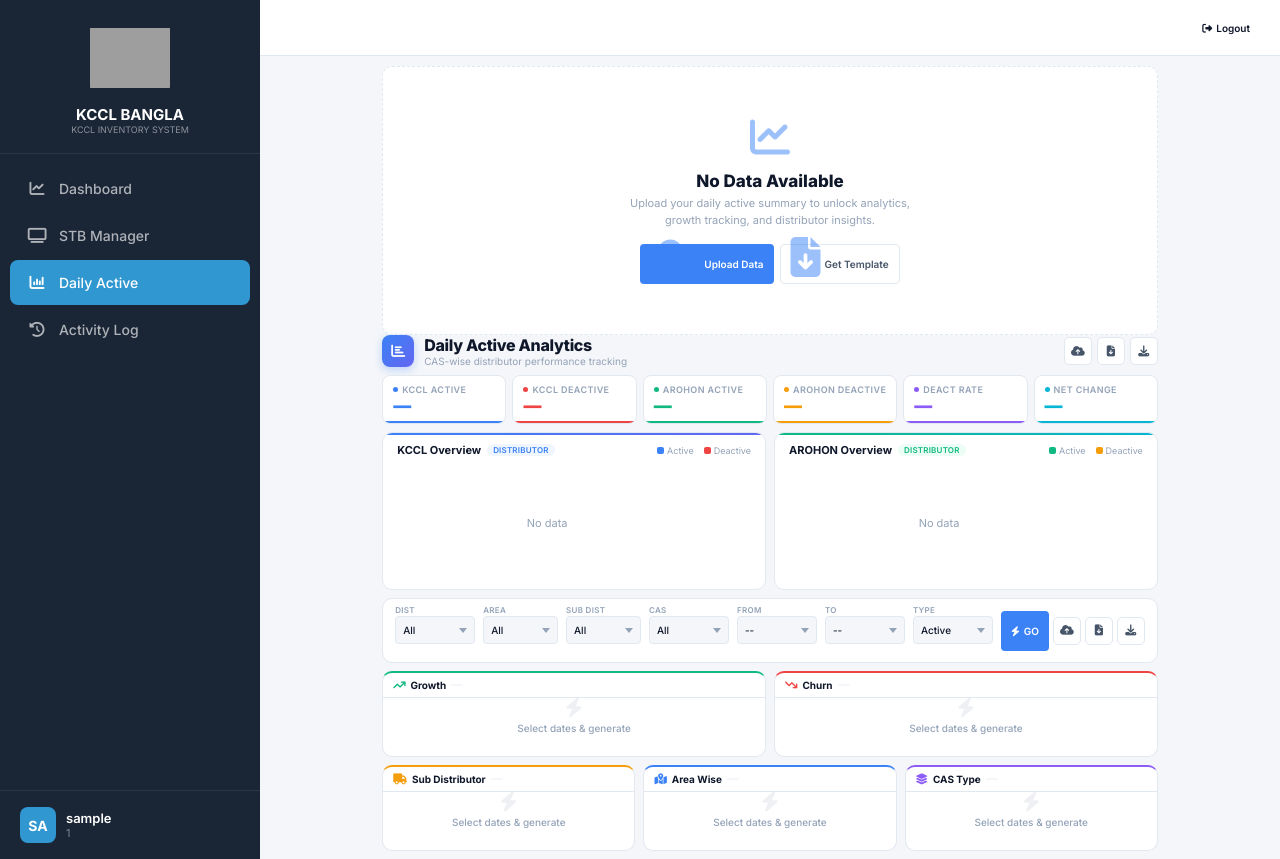
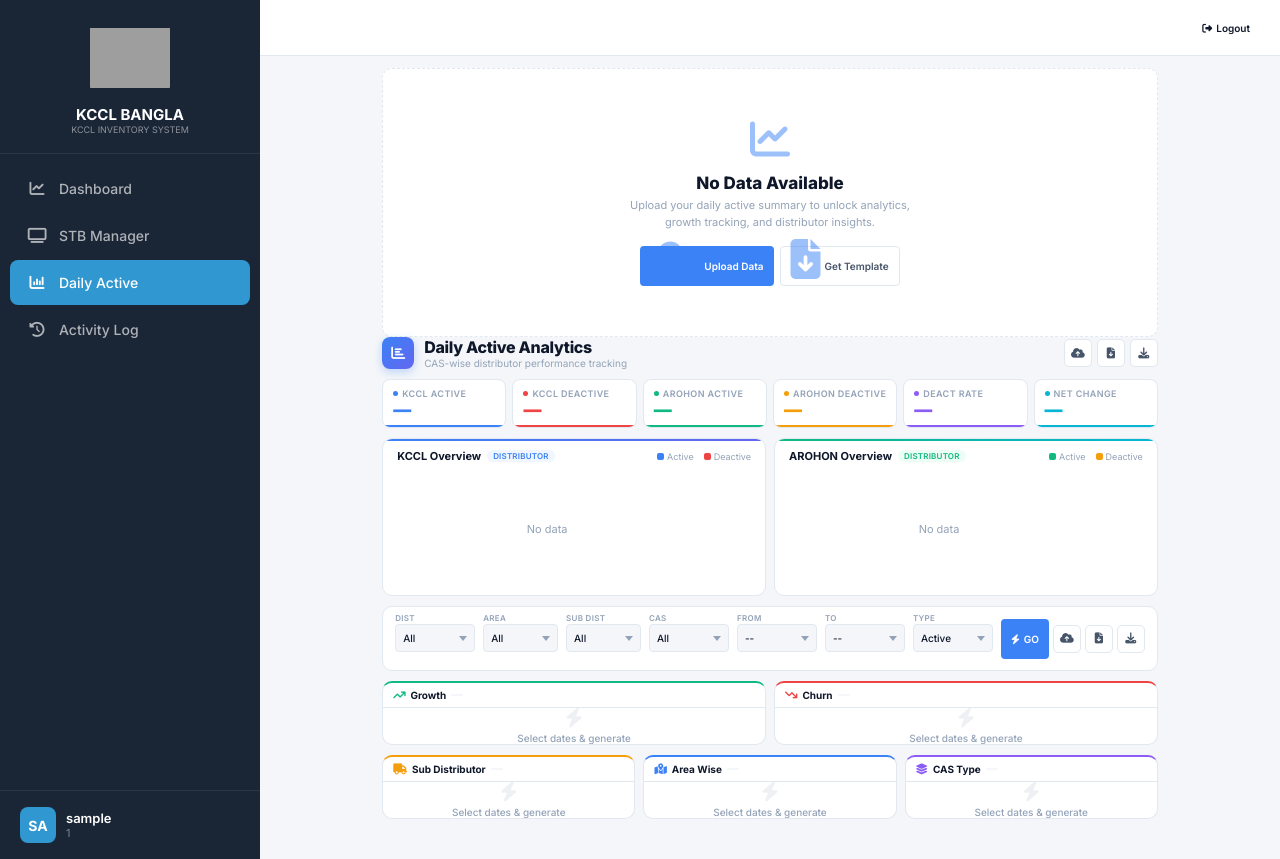
Before and after one commit to ANNU-2025/kccl-tracking-system, a Flask app: page /daily-active in a window 1280 px wide. Run offline with Flask 3, Linux system fonts and the light colour scheme; the visitor is signed in with stand-in values (Sample User, id 1); data that the repository does not hold is empty; some libraries are stand-ins or nearby versions; some web fonts are replaced; grey boxes are pictures that could not be loaded.

Commit message:
Update daily_active.html

```diff
--- a/templates/daily_active.html
+++ b/templates/daily_active.html
@@ -7,10 +7,9 @@
 <style>
 :root{--surface:#F4F6FA;--card:#FFFFFF;--border:#E2E8F0;--primary:#0F172A;--secondary:#475569;--muted:#94A3B8;--accent:#3B82F6;--accent2:#6366F1;--success:#10B981;--danger:#EF4444;--warning:#F59E0B;--info:#06B6D4;--purple:#8B5CF6;--radius:8px;--radius-sm:5px;--radius-lg:10px}
 *{font-family:'Inter',system-ui,-apple-system,sans-serif;box-sizing:border-box;margin:0;padding:0}
-body{overflow:hidden !important}
-body .content{height:100vh;display:flex;flex-direction:column;padding:10px 16px 8px;max-width:1520px;margin:0 auto;overflow:hidden !important}
+body .content{padding:12px 18px 30px;max-width:1520px;margin:0 auto}
 
-.pg-hd{display:flex;align-items:center;justify-content:space-between;margin-bottom:8px;flex-shrink:0}
+.pg-hd{display:flex;align-items:center;justify-content:space-between;margin-bottom:10px}
 .pg-hd-left{display:flex;align-items:center;gap:10px}
 .pg-icon{width:32px;height:32px;border-radius:var(--radius);background:linear-gradient(135deg,#3B82F6,#6366F1);display:flex;align-items:center;justify-content:center;color:#fff;font-size:14px;box-shadow:0 3px 8px rgba(59,130,246,.3)}
 .pg-hd h2{font-size:16px;font-weight:800;color:var(--primary);letter-spacing:-.3px}
@@ -20,7 +19,7 @@ body .content{height:100vh;display:flex;flex-direction:column;padding:10px 16px
 .btn-icon{width:28px;height:28px;padding:0;display:inline-flex;align-items:center;justify-content:center;border-radius:var(--radius-sm);background:var(--card);border:1px solid var(--border);color:var(--secondary);cursor:pointer;transition:all .15s;font-size:11px}
 .btn-icon:hover{background:var(--surface);color:var(--primary);border-color:#CBD5E1}
 
-.kpi-strip{display:grid;grid-template-columns:repeat(6,1fr);gap:6px;margin-bottom:8px;flex-shrink:0}
+.kpi-strip{display:grid;grid-template-columns:repeat(6,1fr);gap:6px;margin-bottom:10px}
 .kpi-card{background:var(--card);border:1px solid var(--border);border-radius:var(--radius);padding:8px 10px;position:relative;overflow:hidden}
 .kpi-card::after{content:'';position:absolute;bottom:0;left:0;right:0;height:2px}
 .kpi-kccl-a::after{background:#3B82F6}.kpi-kccl-d::after{background:#EF4444}
@@ -33,7 +32,7 @@ body .content{height:100vh;display:flex;flex-direction:column;padding:10px 16px
 .kpi-arohon-a .kpi-val{color:#10B981}.kpi-arohon-d .kpi-val{color:#F59E0B}
 .kpi-rate .kpi-val{color:#8B5CF6}.kpi-net .kpi-val{color:#06B6D4}
 
-.ch-grid{display:grid;grid-template-columns:1fr 1fr;gap:8px;margin-bottom:8px;flex-shrink:0}
+.ch-grid{display:grid;grid-template-columns:1fr 1fr;gap:8px;margin-bottom:10px}
 .ch-card{background:var(--card);border:1px solid var(--border);border-radius:var(--radius-lg);padding:10px 14px 6px;position:relative;overflow:hidden}
 .ch-card::before{content:'';position:absolute;top:0;left:0;right:0;height:2px}
 .ch-card.ch-kccl::before{background:linear-gradient(90deg,#3B82F6,#6366F1)}
@@ -52,7 +51,7 @@ body .content{height:100vh;display:flex;flex-direction:column;padding:10px 16px
 .ch-msg{position:absolute;inset:0;display:none;align-items:center;justify-content:center;color:var(--muted);font-size:11px;z-index:2;background:var(--card);border-radius:var(--radius-sm)}
 .ch-msg.show{display:flex}
 
-.filter-bar{background:var(--card);border:1px solid var(--border);border-radius:var(--radius-lg);padding:6px 12px;margin-bottom:8px;display:flex;align-items:center;gap:8px;flex-shrink:0;flex-wrap:nowrap}
+.filter-bar{background:var(--card);border:1px solid var(--border);border-radius:var(--radius-lg);padding:6px 12px;margin-bottom:10px;display:flex;align-items:center;gap:8px;flex-wrap:nowrap}
 .fg{display:flex;flex-direction:column;gap:1px}
 .fg.fluid{flex:1;min-width:0}
 .fg.compact{min-width:80px;flex:0 0 auto}
@@ -65,9 +64,9 @@ body .content{height:100vh;display:flex;flex-direction:column;padding:10px 16px
 .btn-ghost{background:var(--card);color:var(--secondary);border:1px solid var(--border)}.btn-ghost:hover{background:var(--surface)}
 .btn-success{background:var(--success);color:#fff}.btn-success:hover{background:#059669}
 
-.panels-gc{display:grid;grid-template-columns:1fr 1fr;gap:8px;margin-bottom:8px;flex:1;min-height:0}
-.panels-sac{display:grid;grid-template-columns:1fr 1fr 1fr;gap:8px;flex:1;min-height:0}
-.panel{background:var(--card);border:1px solid var(--border);border-radius:var(--radius-lg);display:flex;flex-direction:column;min-height:0;overflow:hidden}
+.panels-gc{display:grid;grid-template-columns:1fr 1fr;gap:8px;margin-bottom:10px}
+.panels-sac{display:grid;grid-template-columns:1fr 1fr 1fr;gap:8px;margin-bottom:10px}
+.panel{background:var(--card);border:1px solid var(--border);border-radius:var(--radius-lg);display:flex;flex-direction:column;max-height:360px;overflow:hidden}
 .panel-head{padding:6px 10px;border-bottom:1px solid var(--border);display:flex;align-items:center;justify-content:space-between;flex-shrink:0}
 .panel-title{display:flex;align-items:center;gap:5px}
 .panel-title h4{font-size:10px;font-weight:700;color:var(--primary)}
@@ -105,10 +104,10 @@ body .content{height:100vh;display:flex;flex-direction:column;padding:10px 16px
 .empty-wrap p{font-size:11px;color:var(--muted);max-width:300px;margin-bottom:16px;line-height:1.5}
 .empty-actions{display:flex;gap:6px}
 
-.err-bar{display:none;background:#FEF2F2;border:1px solid #FECACA;border-radius:var(--radius-sm);padding:6px 12px;margin-bottom:8px;font-size:10px;color:#DC2626;font-weight:500;align-items:center;gap:5px;flex-shrink:0}
+.err-bar{display:none;background:#FEF2F2;border:1px solid #FECACA;border-radius:var(--radius-sm);padding:6px 12px;margin-bottom:8px;font-size:10px;color:#DC2626;font-weight:500;align-items:center;gap:5px}
 .err-bar.show{display:flex}
 
-.fail-box{background:#FEF2F2;border:1px solid #FECACA;border-radius:var(--radius-sm);padding:8px 12px;margin-bottom:8px;max-height:80px;overflow:auto;flex-shrink:0}
+.fail-box{background:#FEF2F2;border:1px solid #FECACA;border-radius:var(--radius-sm);padding:8px 12px;margin-bottom:8px;max-height:80px;overflow:auto}
 .fail-box .fail-title{font-size:9px;font-weight:700;color:#DC2626;margin-bottom:3px;display:flex;align-items:center;gap:4px}
 .fail-box .fail-row{font-size:8px;color:#B91C1C;padding:1px 0;font-family:'SF Mono',Consolas,monospace}
 
@@ -121,7 +120,7 @@ body .content{height:100vh;display:flex;flex-direction:column;padding:10px 16px
 .hide-mobile{display:table-cell}
 @media(max-width:1100px){.panels-sac{grid-template-columns:1fr 1fr}}
 @media(max-width:768px){.kpi-strip{grid-template-columns:repeat(3,1fr)}.ch-grid,.panels-gc,.panels-sac{grid-template-columns:1fr !important}.filter-bar{flex-wrap:wrap}.hide-mobile{display:none !important}.ch-inner{height:100px}}
-@media(max-width:480px){.kpi-strip{grid-template-columns:repeat(2,1fr)}.kpi-val{font-size:16px}.pg-hd h2{font-size:14px}body .content{padding:8px 8px 6px}}
+@media(max-width:480px){.kpi-strip{grid-template-columns:repeat(2,1fr)}.kpi-val{font-size:16px}.pg-hd h2{font-size:14px}body .content{padding:8px 8px 20px}}
 </style>
 {% endblock %}
 {% block body %}
```
